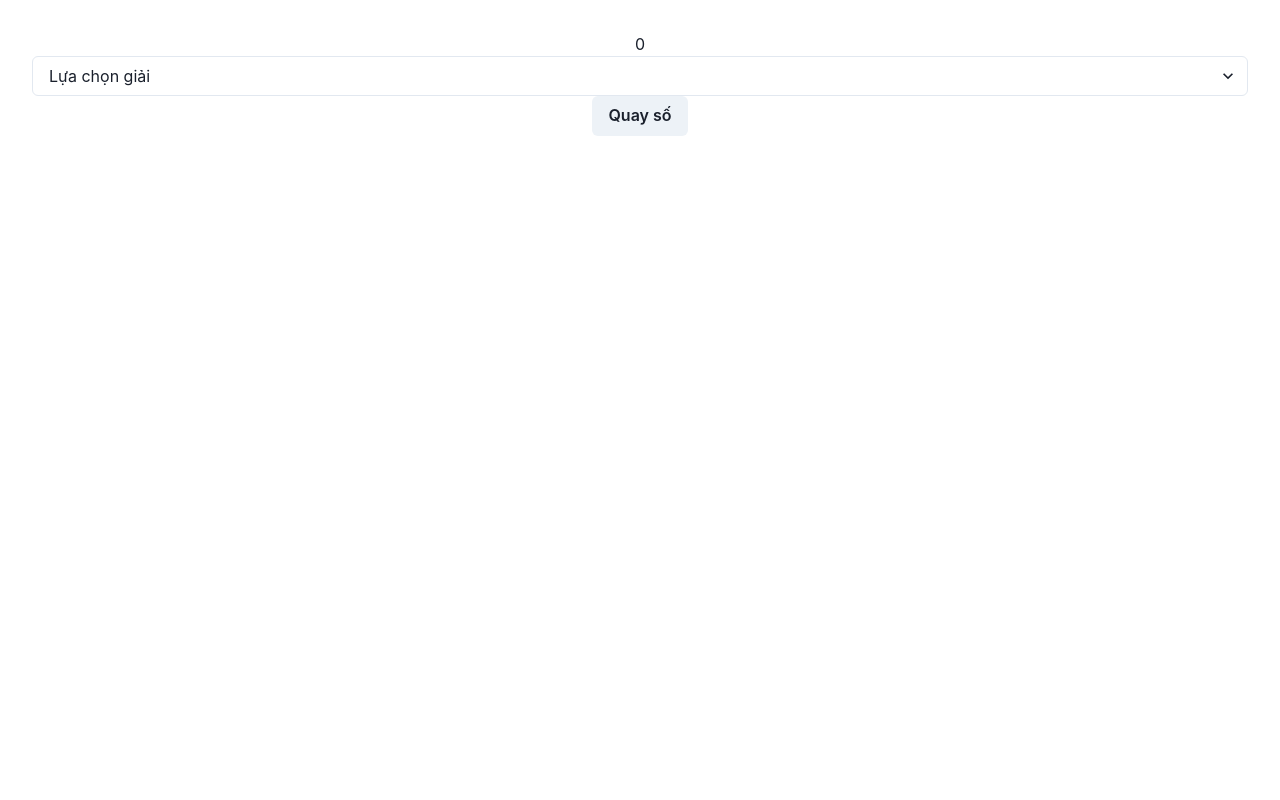
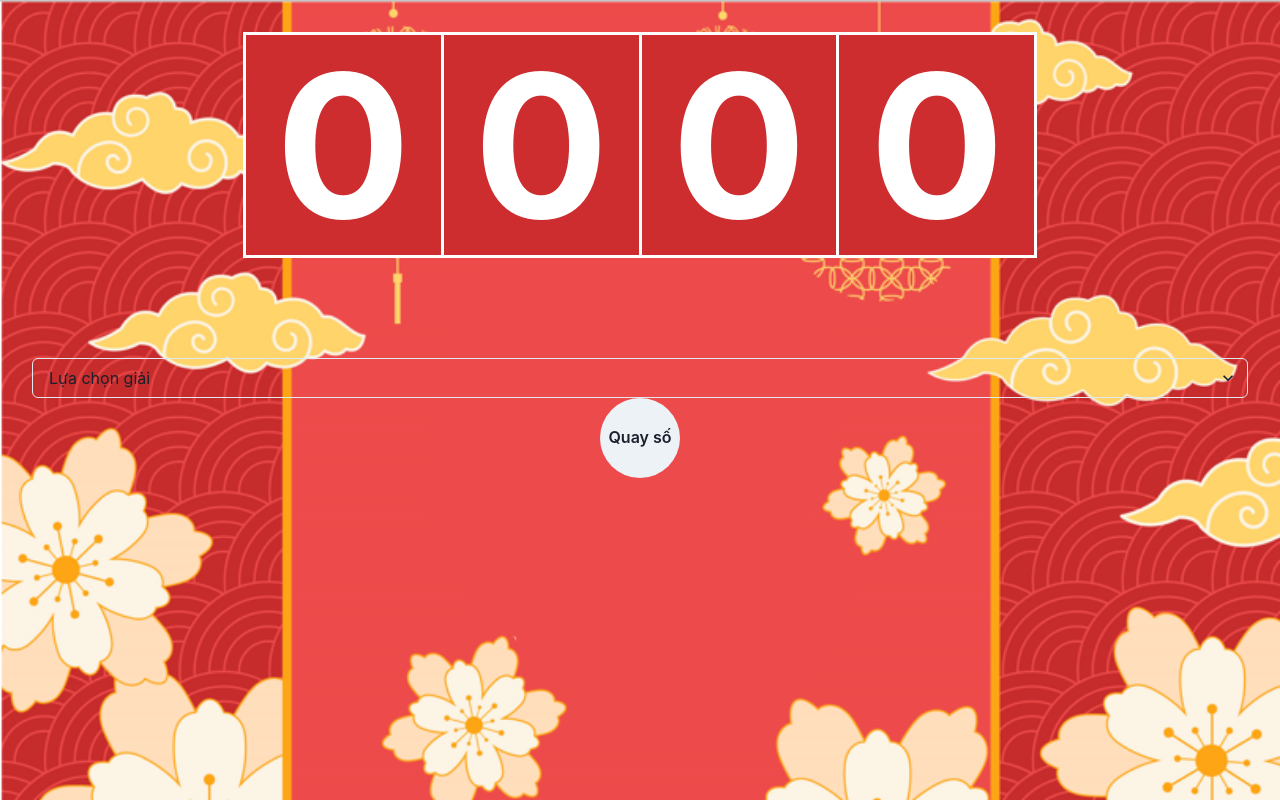
Before and after one commit to hmtoan96/lucky-number, a React (Vite) app: page / in a window 1280 px wide. Built offline with nearby package versions, Linux system fonts and the light colour scheme.

Commit message:
Toan commit

```diff
--- a/src/App.css
+++ b/src/App.css
@@ -1,8 +1,11 @@
 #root {
-  max-width: 1280px;
-  margin: 0 auto;
+  width: 100%;
+  height: 100vh;
   padding: 2rem;
   text-align: center;
+  background-image: url('/img/background-image.png');
+  background-size: cover;
+  background-repeat: no-repeat;
 }
 
 .logo {
--- a/src/App.jsx
+++ b/src/App.jsx
@@ -1,9 +1,8 @@
 import styled from '@emotion/styled'
 import { useForm, useFieldArray, FormProvider } from 'react-hook-form'
-import { Button } from '@chakra-ui/react'
+import { Box, Button, Image } from '@chakra-ui/react'
 import { produce } from 'immer'
 import goldUrl from './assets/images/special-reward.png'
-import backgroundUrl from './assets/images/background-image.png'
 import RewardComponent from './container/reward'
 import CounterComponent from './container/counter'
 import './App.css'
@@ -106,13 +105,11 @@ function App() {
   return (
     <div className="App">
       <FormProvider {...methods}>
-        <Wrapper>
-          <RewardComponent fields={fields} />
-          <CounterComponent
-            updateReward={update}
-            addNewEmployee={handleAddEmployee}
-          />
-        </Wrapper>
+        <CounterComponent
+          updateReward={update}
+          addNewEmployee={handleAddEmployee}
+        />
+        <RewardComponent fields={fields} />
       </FormProvider>
     </div>
   )
--- /dev/null
+++ b/src/container/counter/NumberComponent.jsx
@@ -0,0 +1,40 @@
+import styled from '@emotion/styled'
+import { Flex, Center, Text } from '@chakra-ui/react'
+
+const SingleNumber = ({ children }) => {
+  const CenterStyled = styled(Center)`
+    padding: 10px 30px;
+    color: white;
+    font-weight: bold;
+    border: 3px solid white;
+    border-right: none;
+    background-color: #cd2d2f;
+    &:last-child {
+      border-right: 3px solid white;
+    }
+  `
+
+  const TextStyled = styled(Text)`
+    font-size: 200px;
+    line-height: 200px;
+    display: flex;
+    align-items: center;
+  `
+  return (
+    <CenterStyled>
+      <TextStyled>{children}</TextStyled>
+    </CenterStyled>
+  )
+}
+
+export default function NumberComponent({ count = '' }) {
+  const numberArray =
+    count === 0 ? [0, 0, 0, 0] : count.toString().padStart(4, '0').split('')
+  return (
+    <Flex justify="center" sx={{ marginBottom: '100px' }}>
+      {numberArray.map((char) => (
+        <SingleNumber>{char}</SingleNumber>
+      ))}
+    </Flex>
+  )
+}
--- a/src/container/counter/index.jsx
+++ b/src/container/counter/index.jsx
@@ -16,7 +16,10 @@ import {
   Text,
   Center,
   Select,
+  Flex,
+  Box,
 } from '@chakra-ui/react'
+import NumberComponent from './NumberComponent'
 
 function CounterComponent(props) {
   const refCounter = useRef(0)
@@ -52,10 +55,11 @@ function CounterComponent(props) {
   }
 
   const { register } = useFormContext()
-
+  console.log(count)
   return (
     <>
-      <h1>{count}</h1>
+      <Flex direction={'column'} alignItems="center">
+        <NumberComponent count={count} />
         <Select {...register('rewardSelect')} placeholder="Lựa chọn giải">
           <option value={0}>Giải đặc biệt</option>
           <option value={1}>Giải nhất</option>
@@ -64,7 +68,14 @@ function CounterComponent(props) {
           <option value={4}>Giải may mắn lần 1</option>
           <option value={5}>Giải may mắn lần 2</option>
         </Select>
-      <Button onClick={() => rolling()}>Quay số</Button>
+        <Button
+          sx={{ width: '80px', height: '80px', borderRadius: '50%' }}
+          onClick={() => rolling()}
+        >
+          Quay số
+        </Button>
+      </Flex>
+
       <Modal isOpen={isOpen} onClose={onClose}>
         <ModalOverlay />
         <ModalContent>
--- a/src/index.css
+++ b/src/index.css
@@ -30,7 +30,6 @@ body {
   place-items: center;
   min-width: 320px;
   min-height: 100vh;
-  background-image: './assets/images/background-images.png';
 }
 
 h1 {
```
Also changed, not shown: public/img/background-image.png (renamed from src/assets/images/background-image.png). Lines whose indentation alone changed are shown as unchanged.
